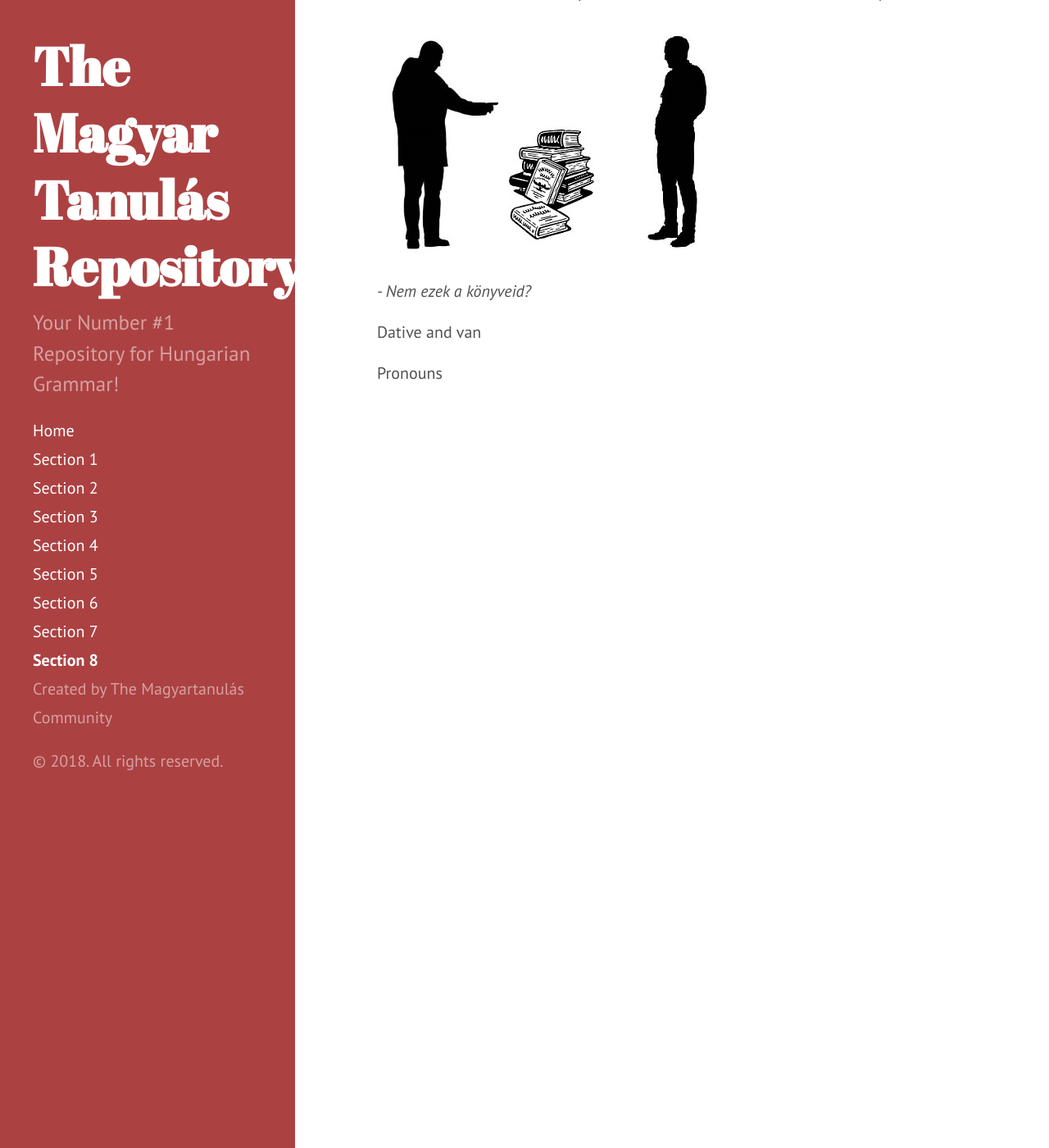
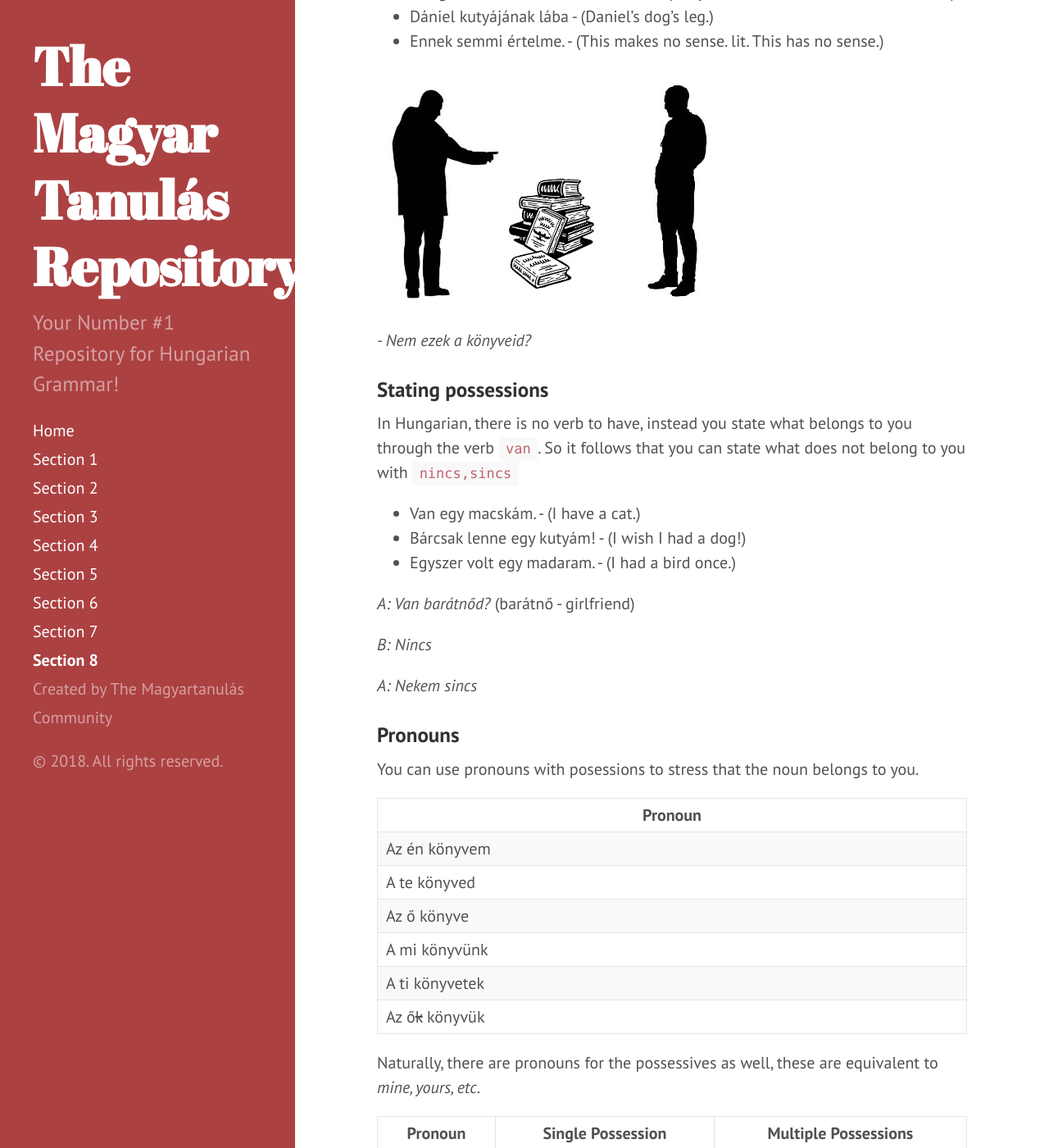
Before and after one commit to Magyartanulas/magyartanulas.github.io, a Jekyll site: the page built from Section8.md, in a window 1280 px wide and 1400 px high, scrolled down 3394 px. Shown: the whole window at 82% size. Built offline with Jekyll 4.4.1, drawn with Linux system fonts in a browser that asks for light colours; Markdown is read by kramdown in place of the engine named in the settings; some of the changed text lies outside the part shown.

Commit message:
Update Section8.md

```diff
--- a/Section8.md
+++ b/Section8.md
@@ -77,6 +77,7 @@ Here are some examples:
 
 **Things to note:**
 
+* Possessions are usually referred to with the definite article.
 * Multiple possessions is almost the same, just with an addied `-i`.
 * Because of this, plural case is not used with the possessive.
 * There are some similarities with indicative verb conjugation. E.g. `-nk` endings match 1st person plural indef present conjugation `-nk`.
@@ -89,12 +90,50 @@ It is ok to drop the accusative if the possessive is the direct object, **but**
 The dative case can be added to the possessor to emphasise who the owner is/stress the point.
 
 * Az egész életüket ennek szentelték. - (They dedicated their whole lives to this.)
+* Dániel kutyájának lába - (Daniel's dog's leg.)
 * Ennek semmi értelme. - (This makes no sense. lit. This has no sense.)
 
 ![Könyvek](https://magyartanulas.github.io/public/könyvek.jpg)
 
 *- Nem ezek a könyveid?*
 
-Dative and van
+### Stating possessions
 
-Pronouns
+In Hungarian, there is no verb to have, instead you state what belongs to you through the verb `van`. So it follows that you can state what does not belong to you with `nincs,sincs`
+
+* Van egy macskám. - (I have a cat.)
+* Bárcsak lenne egy kutyám! - (I wish I had a dog!)
+* Egyszer volt egy madaram. - (I had a bird once.)
+
+*A: Van barátnőd?* (barátnő - girlfriend)
+
+*B: Nincs*
+
+*A: Nekem sincs*
+
+### Pronouns
+
+You can use pronouns with posessions to stress that the noun belongs to you.
+
+| Pronoun           |
+|-------------------|
+| Az én könyvem     |
+| A te könyved      |
+| Az ő könyve       |
+| A mi könyvünk     |
+| A ti könyvetek    |
+| Az ő~~k~~ könyvük |
+
+Naturally, there are pronouns for the possessives as well, these are equivalent to *mine, yours, etc*.
+
+| Pronoun | Single Possession | Multiple Possessions |
+|---------|-------------------|----------------------|
+| én      | az enyém          | az enyéim            |
+| te      | a tiéd            | a tieid              |
+| ő       | az övé            | az övéi              |
+| mi      | a mienk           | a mieink             |
+| ti      | a tietek          | a tieitek            |
+| ők      | az övék           | az övéik             |
+
+* Petőfi Rádió, a te slágered. - (Petőfi Radio, your hit.)
+* Ez a tóll az enyém - (This pen is mine.)
```
Also changed, not shown: other parts of Section8.md (+1 -1 lines).
